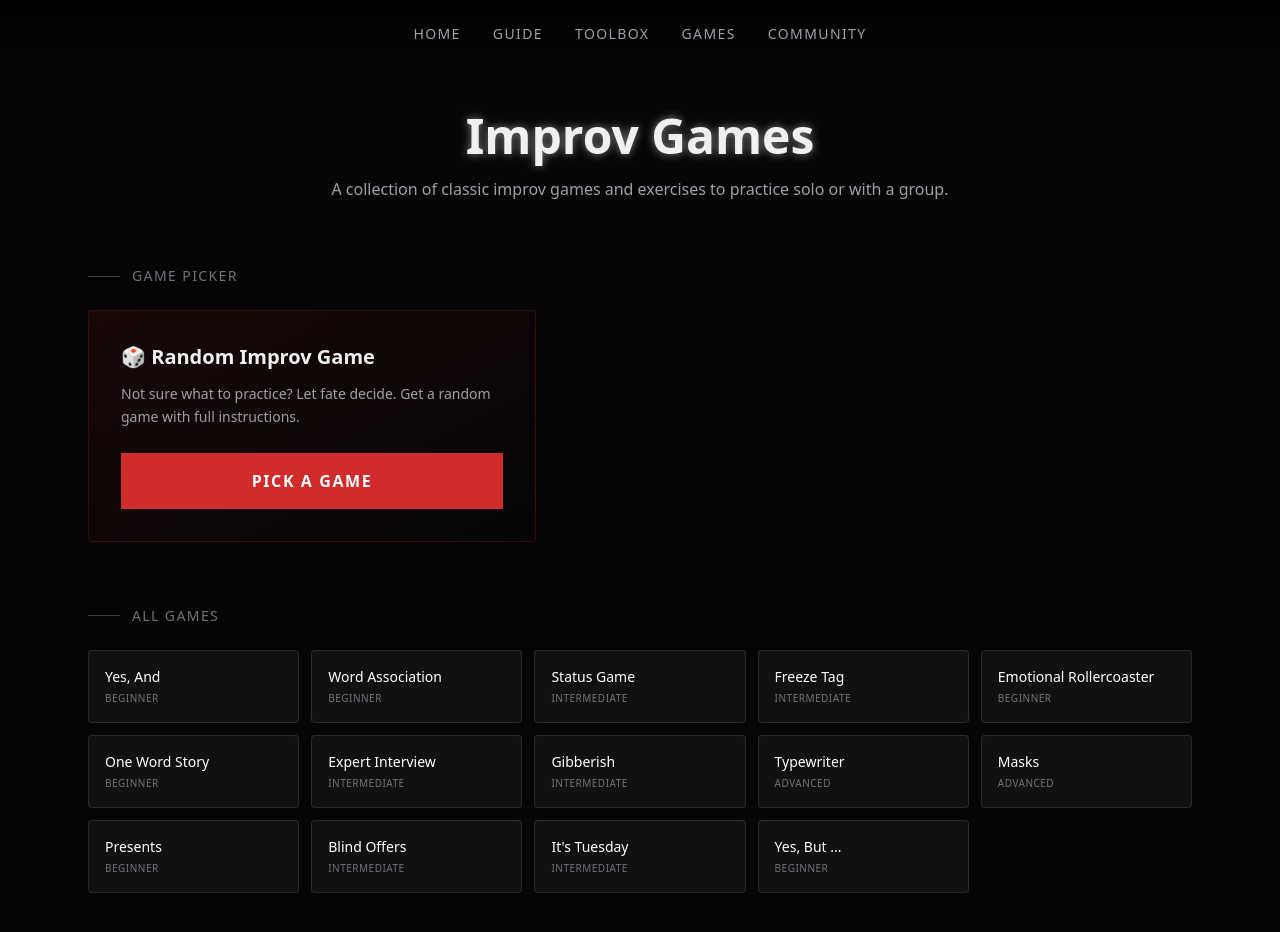
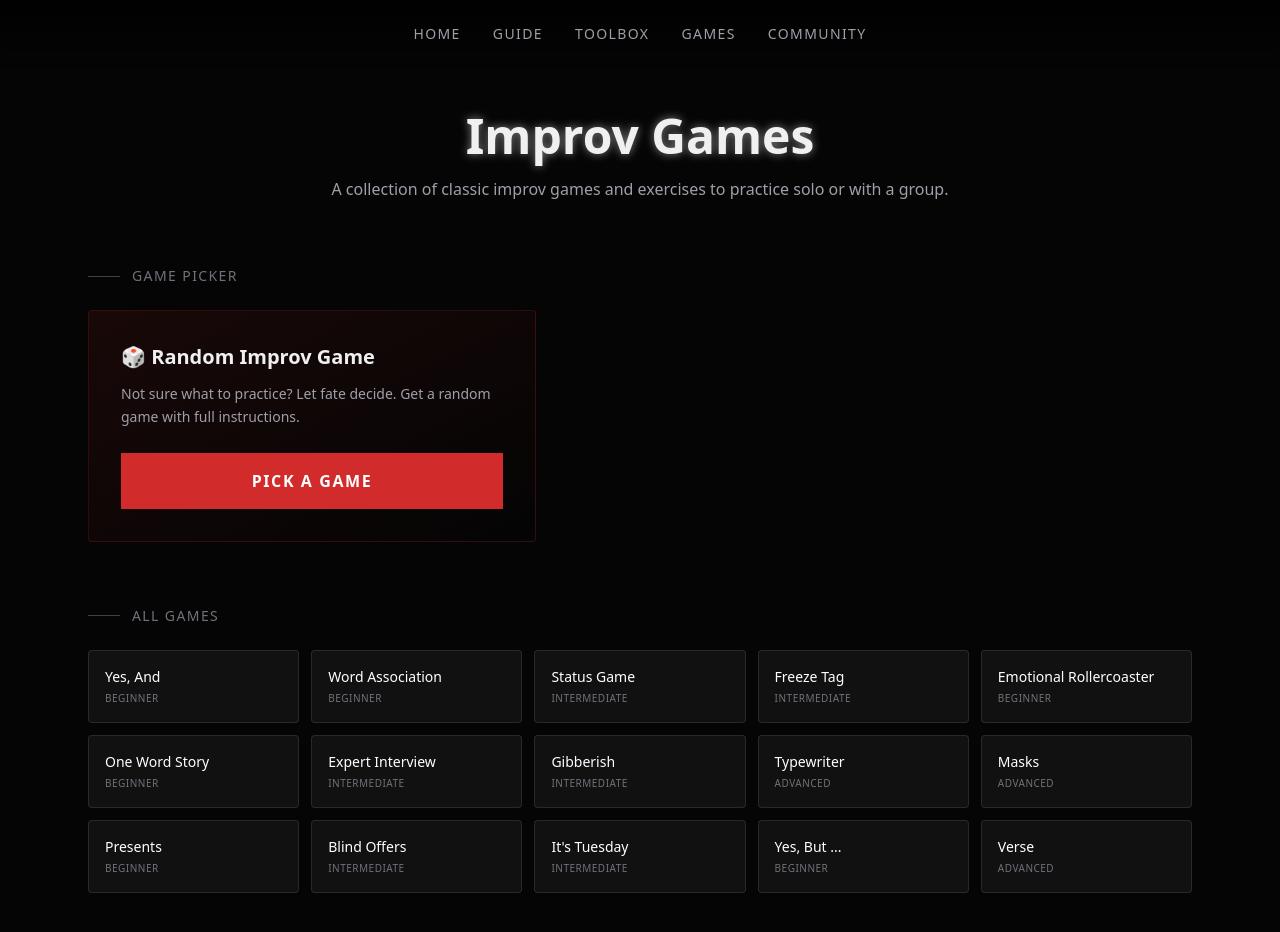
Before and after one commit to Mathe-S/improv, a Next.js app: page /games in a window 1280 px wide. Shown: the top 932 px of the page. Built offline with nearby package versions, Linux system fonts and the light colour scheme.

Commit message:
feat: add game "verse"

```diff
--- a/src/data/toolboxData.ts
+++ b/src/data/toolboxData.ts
@@ -519,6 +519,19 @@ export const improvGames: ImprovGame[] = [
     playerCount: "2",
     difficulty: "beginner",
   },
+  {
+    name: "Verse",
+    description: "Improvise scenes in rhyming verse to practice abandoning conscious control.",
+    rules: [
+      "Speak in couplets. Don't plan the second line; trust that a rhyme will come.",
+      "If you get stuck, say 'Prompt' immediately to get a word from the audience/partner.",
+      "Let the verse dictate the action. If you rhyme with 'crutches', crutches must appear.",
+      "Don't try to be good. 'Bad' verse is often better for spontaneity than 'witty' verse.",
+      "Commit to the rhyme even if it takes the scene in a bizarre direction.",
+    ],
+    playerCount: "2+",
+    difficulty: "advanced",
+  },
 ];
 
 // ============ UTILITY FUNCTIONS ============
```
